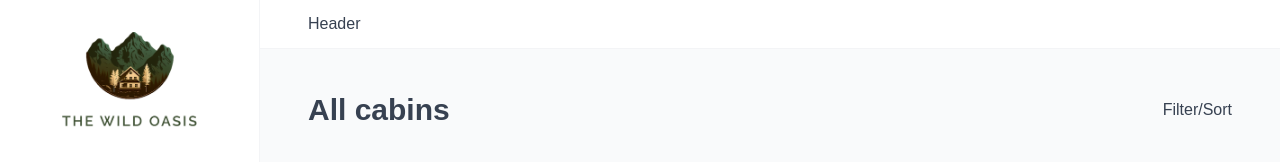
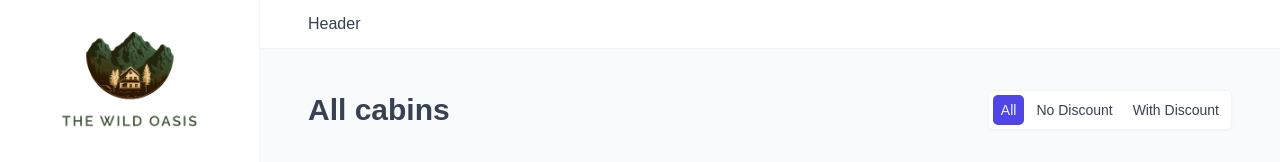
Before and after one commit to cathrynngaosi/the-wild-oasis, a React app: page /cabins in a window 1280 px wide. Shown: the top 162 px of the page. Built offline with nearby package versions, Linux system fonts and the light colour scheme; no server answers; the database is empty; the HTML template or start-up script is replaced by a standard one.

Commit message:
Build reusable filter component, implement in cabins table

```diff
--- a/src/features/cabins/CabinTable.jsx
+++ b/src/features/cabins/CabinTable.jsx
@@ -1,29 +1,25 @@
 import { useCabins } from "./useCabins";
-import styled from "styled-components";
 import Spinner from "../../ui/Spinner";
 import CabinRow from "./CabinRow";
 import Table from "../../ui/Table";
 import Menus from "../../ui/Menus";
-
-const TableHeader = styled.header`
-  display: grid;
-  grid-template-columns: 0.6fr 1.8fr 2.2fr 1fr 1fr 1fr;
-  column-gap: 2.4rem;
-  align-items: center;
-
-  background-color: var(--color-grey-50);
-  border-bottom: 1px solid var(--color-grey-100);
-  text-transform: uppercase;
-  letter-spacing: 0.4px;
-  font-weight: 600;
-  color: var(--color-grey-600);
-  padding: 1.6rem 2.4rem;
-`;
+import { useSearchParams } from "react-router-dom";
 
 function CabinTable() {
   const { isLoading, cabins } = useCabins();
+  const [searchParams] = useSearchParams();
 
   if (isLoading) return <Spinner />;
+
+  const filterValue = searchParams.get("discount") || "all";
+
+  let filteredCabins;
+
+  if (filterValue === "all") filteredCabins = cabins;
+  if (filterValue === "with-discount")
+    filteredCabins = cabins.filter((cabin) => cabin.discount > 0);
+  if (filterValue === "no-discount")
+    filteredCabins = cabins.filter((cabin) => cabin.discount === 0);
 
   return (
     <Menus>
@@ -38,7 +34,7 @@
         </Table.Header>
 
         <Table.Body
-          data={cabins}
+          data={filteredCabins}
           render={(cabin) => <CabinRow key={cabin.id} cabin={cabin} />}
         />
       </Table>
--- /dev/null
+++ b/src/features/cabins/CabinTableOperations.jsx
@@ -0,0 +1,19 @@
+import TableOperations from "../../ui/TableOperations";
+import Filter from "../../ui/Filter";
+
+function CabinTableOperations() {
+  return (
+    <TableOperations>
+      <Filter
+        filterField="discount"
+        options={[
+          { value: "all", label: "All" },
+          { value: "no-discount", label: "No Discount" },
+          { value: "with-discount", label: "With Discount" },
+        ]}
+      />
+    </TableOperations>
+  );
+}
+
+export default CabinTableOperations;
--- a/src/pages/Cabins.jsx
+++ b/src/pages/Cabins.jsx
@@ -3,13 +3,14 @@
 import Row from "../ui/Row";
 import CabinTable from "../features/cabins/CabinTable";
 import AddCabin from "../features/cabins/AddCabin";
+import CabinTableOperations from "../features/cabins/CabinTableOperations";
 
 function Cabins() {
   return (
     <>
       <Row type="horizontal">
         <Heading as="h1">All cabins</Heading>
-        <p>Filter/Sort</p>
+        <CabinTableOperations />
       </Row>
 
       <Row>
--- a/src/ui/Filter.jsx
+++ b/src/ui/Filter.jsx
@@ -1,3 +1,4 @@
+import { useSearchParams } from "react-router-dom";
 import styled, { css } from "styled-components";
 
 const StyledFilter = styled.div`
@@ -33,3 +34,29 @@
     color: var(--color-brand-50);
   }
 `;
+
+function Filter({ filterField, options }) {
+  const [searchParams, setSearchParams] = useSearchParams();
+  const currentFilter = searchParams.get(filterField) || options.at(0).value;
+
+  function handleClick(value) {
+    searchParams.set(filterField, value);
+    setSearchParams(searchParams);
+  }
+
+  return (
+    <StyledFilter>
+      {options.map((option) => (
+        <FilterButton
+          onClick={() => handleClick(option.value)}
+          key={option.value}
+          active={option.value === currentFilter}
+        >
+          {option.label}
+        </FilterButton>
+      ))}
+    </StyledFilter>
+  );
+}
+
+export default Filter;
```
